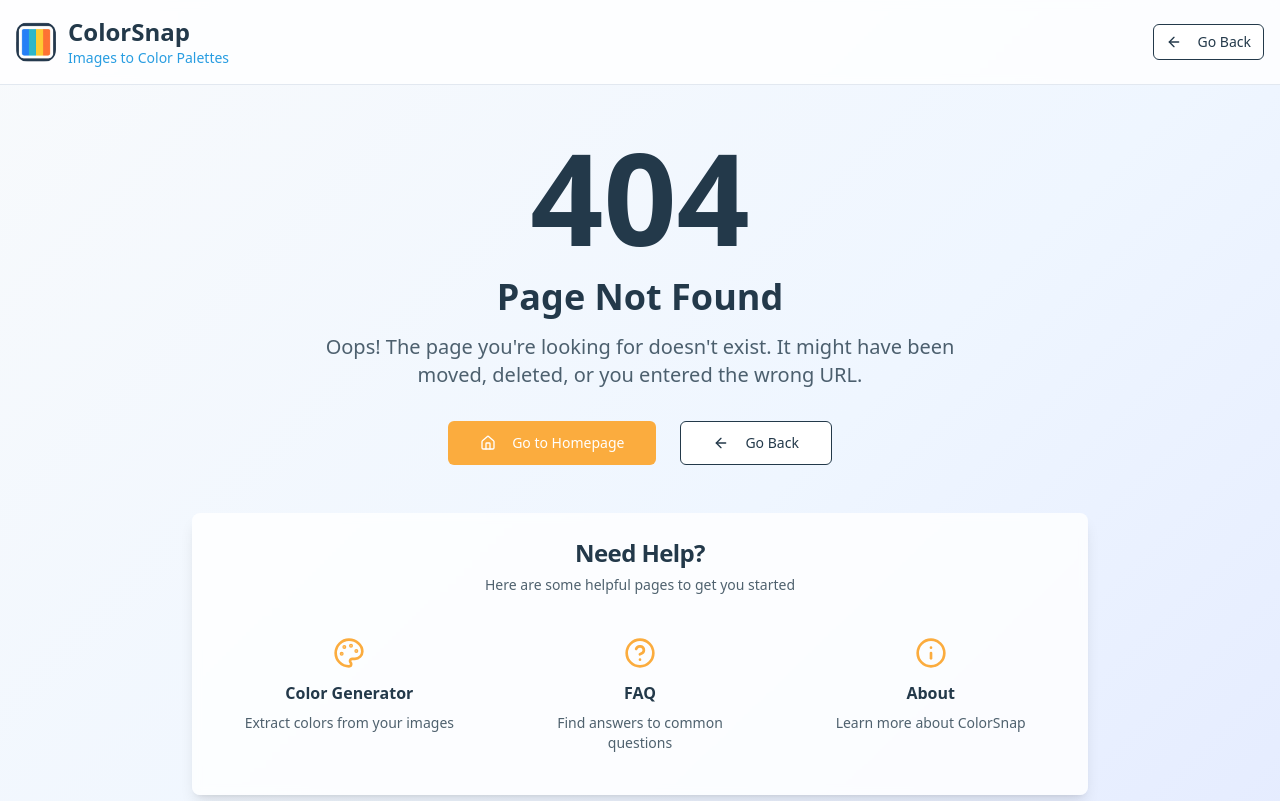
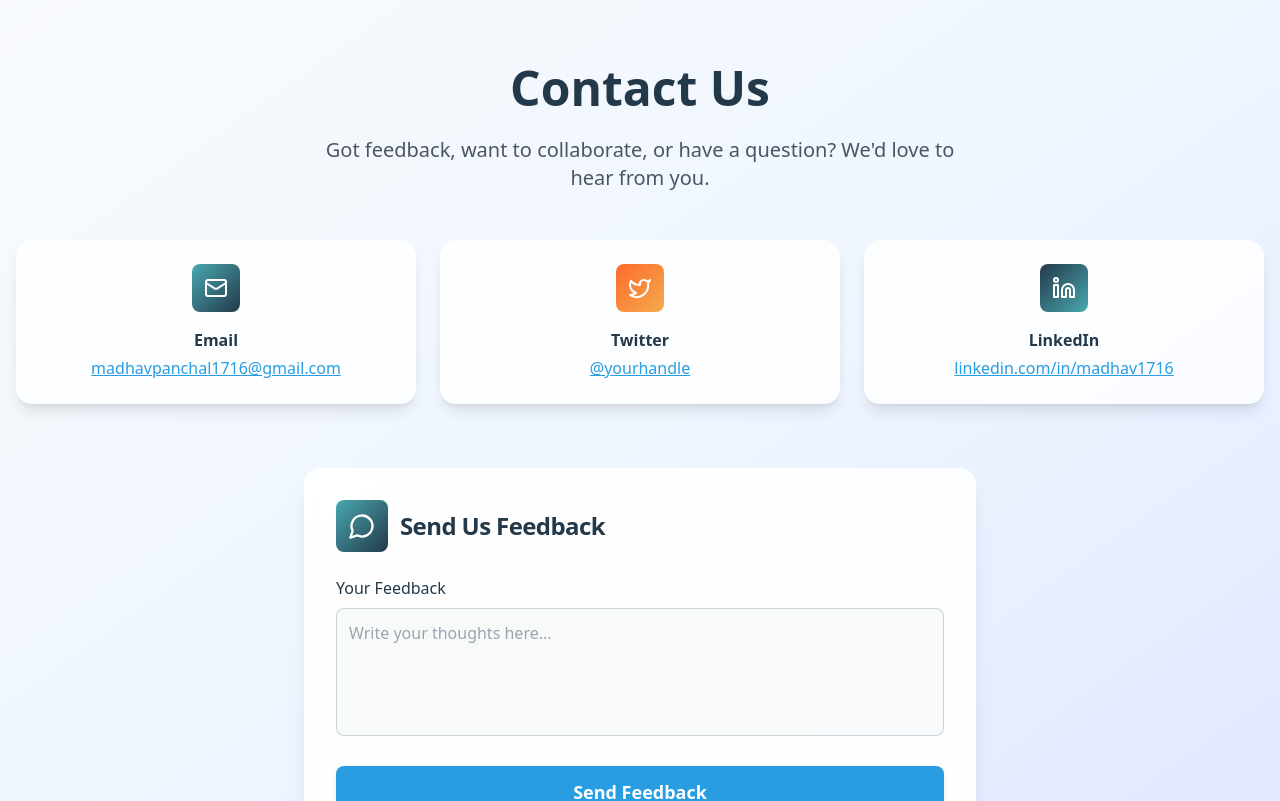
Before and after one commit to Madhav1716/Colorsnap, a React (Vite) app: page /contact in a window 1280 px wide. Shown: the top 801 px of the page. Built offline with nearby package versions, Linux system fonts and the light colour scheme.

Commit message:
Contact us

```diff
--- a/package.json
+++ b/package.json
@@ -12,6 +12,9 @@
     "postbuild": "next-sitemap"
   },
   "dependencies": {
+    "@fortawesome/free-brands-svg-icons": "^6.7.2",
+    "@fortawesome/free-solid-svg-icons": "^6.7.2",
+    "@fortawesome/react-fontawesome": "^0.2.2",
     "@hookform/resolvers": "^3.9.0",
     "@radix-ui/react-accordion": "^1.2.0",
     "@radix-ui/react-alert-dialog": "^1.1.1",
--- a/src/App.tsx
+++ b/src/App.tsx
@@ -19,6 +19,7 @@ import ImageToTailwindTheme from "./pages/blog/ImageToTailwindTheme";
 import BestFreePaletteTools2025Compare from "./pages/blog/BestFreePaletteTools2025Compare";
 import PhotoToCssGradientGenerator from "./pages/blog/PhotoToCssGradientGenerator";
 import ExtractDominantColorBranding from "./pages/blog/ExtractDominantColorBranding";
+import Contact from "./pages/Contact";
 
 const queryClient = new QueryClient();
 
@@ -68,6 +69,7 @@ const App = () => {
                 path="/blog/extract-dominant-color-from-image-branding"
                 element={<ExtractDominantColorBranding />}
               />
+              <Route path="/contact" element={<Contact />} />
               {/* ADD ALL CUSTOM ROUTES ABOVE THE CATCH-ALL "*" ROUTE */}
               <Route path="*" element={<NotFound />} />
             </Routes>
--- a/src/components/Footer.tsx
+++ b/src/components/Footer.tsx
@@ -1,17 +1,20 @@
-import React from 'react';
-import { Heart } from 'lucide-react';
-import { Link } from 'react-router-dom';
+import React from "react";
+import { Heart, Twitter, Mail } from "lucide-react";
+import { Link } from "react-router-dom";
+import { FontAwesomeIcon } from "@fortawesome/react-fontawesome";
+import { faTwitter } from "@fortawesome/free-brands-svg-icons";
+import { faEnvelope } from "@fortawesome/free-solid-svg-icons";
 
 const Footer: React.FC = () => {
   return (
     <footer className="border-t bg-logo-light/80 backdrop-blur-sm mt-12 sm:mt-20">
       <div className="container mx-auto px-4 py-6 sm:py-8">
-        <div className="grid grid-cols-1 md:grid-cols-3 gap-8 mb-6">
+        <div className="grid grid-cols-1 md:grid-cols-4 gap-8 mb-6">
           <div>
             <h3 className="font-semibold text-logo-navy mb-3">ColorSnap</h3>
             <p className="text-sm text-logo-navy/80">
-              Transform your images into perfect color palettes instantly.
-              Free, private, and lightning-fast color extraction tool.
+              Transform your images into perfect color palettes instantly. Free,
+              private, and lightning-fast color extraction tool.
             </p>
           </div>
           <div>
@@ -20,22 +23,19 @@ const Footer: React.FC = () => {
               <Link
                 to="/about"
                 className="text-logo-blue hover:text-logo-orange text-sm block"
-                aria-label="About ColorSnap"
-              >
+                aria-label="About ColorSnap">
                 About ColorSnap
               </Link>
               <Link
                 to="/faq"
                 className="text-logo-blue hover:text-logo-orange text-sm block"
-                aria-label="Frequently Asked Questions"
-              >
+                aria-label="Frequently Asked Questions">
                 Frequently Asked Questions
               </Link>
               <Link
                 to="/privacy"
                 className="text-logo-blue hover:text-logo-orange text-sm block"
-                aria-label="Privacy Policy"
-              >
+                aria-label="Privacy Policy">
                 Privacy Policy
               </Link>
             </div>
@@ -49,15 +49,37 @@ const Footer: React.FC = () => {
               <li>Mobile-responsive design</li>
             </ul>
           </div>
+          <div className="flex flex-col items-start">
+            <h3 className="font-semibold text-logo-navy mb-3">Contact Us</h3>
+            <div className="flex gap-3 mt-1">
+              <a
+                href="mailto:maddyisbuilding@gmail.com"
+                className="text-gray-400 hover:text-logo-blue transition"
+                aria-label="Email"
+                target="_blank"
+                rel="noopener noreferrer">
+                <Mail size={18} strokeWidth={1.5} />
+              </a>
+              <a
+                href="https://x.com/colorsnapdesign"
+                className="text-gray-400 hover:text-logo-blue transition"
+                aria-label="Twitter"
+                target="_blank"
+                rel="noopener noreferrer">
+                <Twitter size={18} strokeWidth={1.5} />
+              </a>
+            </div>
+          </div>
         </div>
         <div className="border-t pt-6 text-center text-logo-navy/80">
           <p className="mb-2 text-sm sm:text-base">
             Free, open, and made for the creative community.
           </p>
           <p className="text-xs sm:text-sm">
-            ColorSnap is a powerful online image color picker tool that extracts dominant colors
-            from images. Use it to generate HEX codes, RGB values, Tailwind CSS color themes, and
-            CSS Variables. Perfect for developers, designers, and digital creators.
+            ColorSnap is a powerful online image color picker tool that extracts
+            dominant colors from images. Use it to generate HEX codes, RGB
+            values, Tailwind CSS color themes, and CSS Variables. Perfect for
+            developers, designers, and digital creators.
           </p>
         </div>
       </div>
--- /dev/null
+++ b/src/pages/Contact.tsx
@@ -0,0 +1,103 @@
+import React from "react";
+import { Mail, Twitter, Linkedin, MessageCircle } from "lucide-react";
+
+const contactLinks = [
+  {
+    icon: Mail,
+    label: "Email",
+    value: "madhavpanchal1716@gmail.com",
+    href: "mailto:madhavpanchal1716@gmail.com",
+    gradient: "from-[#49a8b0] to-[#23394a]",
+  },
+  {
+    icon: Twitter,
+    label: "Twitter",
+    value: "@yourhandle",
+    href: "https://twitter.com/yourhandle",
+    gradient: "from-[#fc6c2c] to-[#f5a94d]",
+  },
+  {
+    icon: Linkedin,
+    label: "LinkedIn",
+    value: "linkedin.com/in/madhav1716",
+    href: "https://linkedin.com/in/madhav1716",
+    gradient: "from-[#23394a] to-[#49a8b0]",
+  },
+];
+
+const Contact: React.FC = () => {
+  return (
+    <div className="min-h-screen bg-gradient-to-br from-slate-50 via-blue-50 to-indigo-100">
+      <section className="container mx-auto px-4 py-12 sm:py-16">
+        {/* Hero Section */}
+        <div className="text-center max-w-3xl mx-auto mb-12">
+          <h1 className="text-4xl sm:text-5xl font-bold text-[#23394a] mb-6">
+            Contact Us
+          </h1>
+          <p className="text-lg sm:text-xl text-gray-600 mb-8 max-w-2xl mx-auto">
+            Got feedback, want to collaborate, or have a question? We'd love to
+            hear from you.
+          </p>
+        </div>
+        {/* Contact Cards */}
+        <div className="grid grid-cols-1 md:grid-cols-3 gap-6 mb-16">
+          {contactLinks.map((link, idx) => (
+            <div
+              key={link.label}
+              className={`rounded-2xl shadow-lg bg-white/80 backdrop-blur-sm p-6 flex flex-col items-center border-0`}>
+              <div
+                className={`w-12 h-12 mb-4 rounded-lg flex items-center justify-center bg-gradient-to-br ${link.gradient}`}>
+                <link.icon className="w-6 h-6 text-white" />
+              </div>
+              <h3 className="font-semibold text-[#23394a] mb-1">
+                {link.label}
+              </h3>
+              <a
+                href={link.href}
+                target="_blank"
+                rel="noopener noreferrer"
+                className="text-logo-blue underline break-all text-center">
+                {link.value}
+              </a>
+            </div>
+          ))}
+        </div>
+        {/* Feedback Form Card */}
+        <div className="max-w-2xl mx-auto">
+          <div className="rounded-2xl shadow-xl bg-white/90 backdrop-blur-sm p-8 border-0">
+            <div className="flex items-center gap-3 mb-6">
+              <span className="inline-flex items-center justify-center bg-gradient-to-br from-[#49a8b0] to-[#23394a] text-white rounded-lg p-3">
+                <MessageCircle size={28} />
+              </span>
+              <h2 className="text-2xl font-bold text-[#23394a] tracking-tight">
+                Send Us Feedback
+              </h2>
+            </div>
+            <form
+              action="https://formspree.io/f/YOUR_ID"
+              method="POST"
+              className="space-y-6">
+              <div>
+                <label className="block mb-2 font-medium text-[#23394a]">
+                  Your Feedback
+                </label>
+                <textarea
+                  name="message"
+                  required
+                  placeholder="Write your thoughts here..."
+                  className="w-full p-3 h-32 border border-logo-navy/20 rounded-lg resize-none focus:outline-none focus:ring-2 focus:ring-logo-blue bg-logo-light/40 text-logo-navy"></textarea>
+              </div>
+              <button
+                type="submit"
+                className="w-full bg-logo-blue hover:bg-logo-orange text-white font-semibold px-6 py-3 rounded-lg shadow-md transition-all text-base md:text-lg">
+                Send Feedback
+              </button>
+            </form>
+          </div>
+        </div>
+      </section>
+    </div>
+  );
+};
+
+export default Contact;
```
Also changed, not shown: 1 other file (tests, documents, lock files or other folders).
